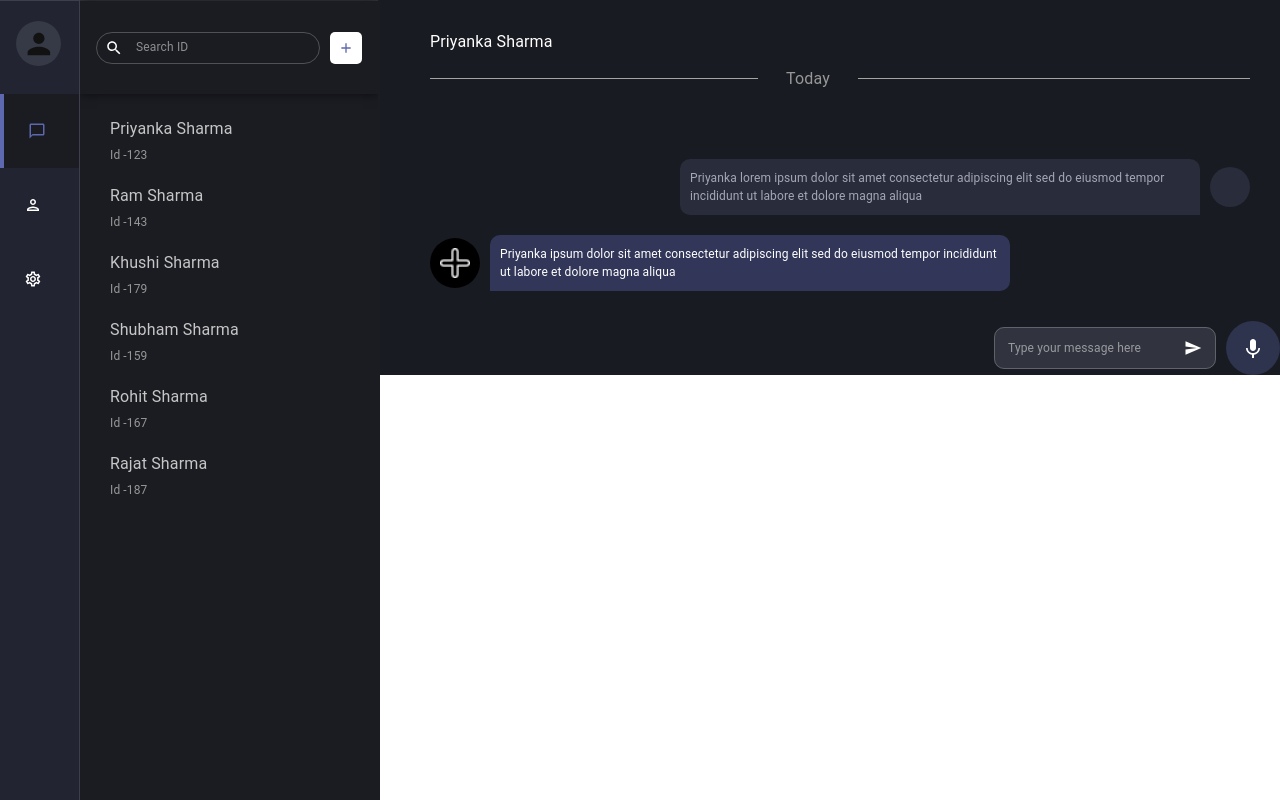
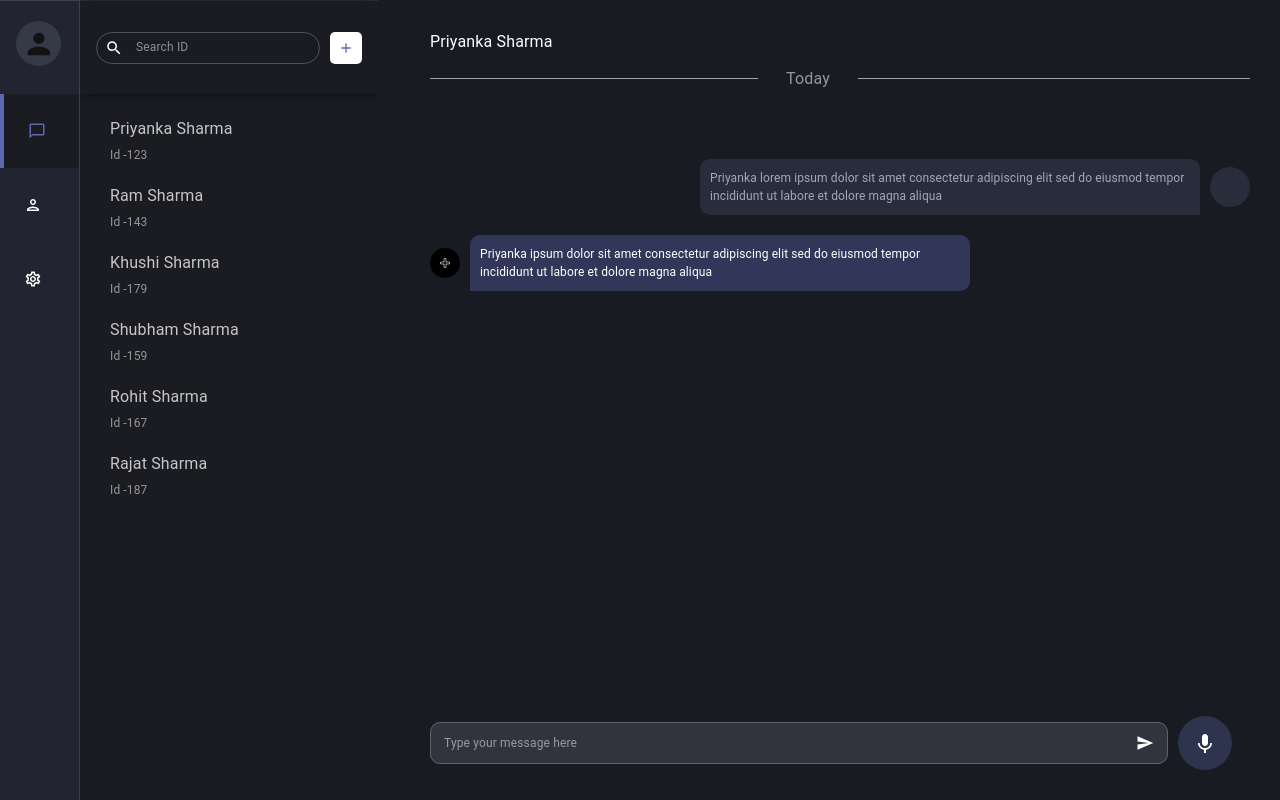
Before and after one commit to NidhiSharma63/Dr.-Met-assignment, a React (Create React App) app: page / in a window 1280 px wide. Built offline with nearby package versions, Linux system fonts and the light colour scheme.

Commit message:
height issue fixed

```diff
--- a/src/App.css
+++ b/src/App.css
@@ -1,4 +1,5 @@
 * {
   margin: 0;
   padding: 0;
+  box-sizing: border-box;
 }
--- a/src/component/DisplayChatBox.jsx
+++ b/src/component/DisplayChatBox.jsx
@@ -16,6 +16,8 @@ const DisplayChatBox = ({ drawerWidth, firstDrawerWidth }) => {
           display: "flex",
           flexDirection: "column",
           gap: "80px",
+          //   justifyContent: "flex-end",
+          height: "100%",
         }}>
         <Box>
           <Typography color="white">{UserData[0].name}</Typography>
@@ -78,9 +80,8 @@ const DisplayChatBox = ({ drawerWidth, firstDrawerWidth }) => {
             );
           })}
         </Box>
-      </Box>
-      <Box sx={{ justifySelf: "flex-end", marginLeft: "100px" }}>
-        <Box sx={{ display: "flex", alignItems: "center" }}>
+        <Box sx={{ display: "flex", height: "100%", alignItems: "flex-end" }}>
+          <Box sx={{ display: "flex", alignItems: "center", width: "100%" }}>
             <TextField
               sx={{
                 width: "90%",
@@ -113,6 +114,7 @@ const DisplayChatBox = ({ drawerWidth, firstDrawerWidth }) => {
             </IconButton>
           </Box>
         </Box>
+      </Box>
     </>
   );
 };
--- a/src/component/SideBar.jsx
+++ b/src/component/SideBar.jsx
@@ -158,7 +158,7 @@ export default function SideBar() {
           </ListItem>
           <List>{displayTopics ? <UserComponent /> : <TopicComponent />}</List>
         </Drawer>
-        <Box component="main" sx={{ flexGrow: 1, bgcolor: "#191B22", height: "100%" }}>
+        <Box component="main" sx={{ flexGrow: 1, bgcolor: "#191B22", height: "100vh", overflow: "hidden" }}>
           {/* components */}
           <DisplayChatBox firstDrawerWidth={firstDrawerWidth} drawerWidth={drawerWidth} />
         </Box>
```
Lines whose indentation alone changed are shown as unchanged.
